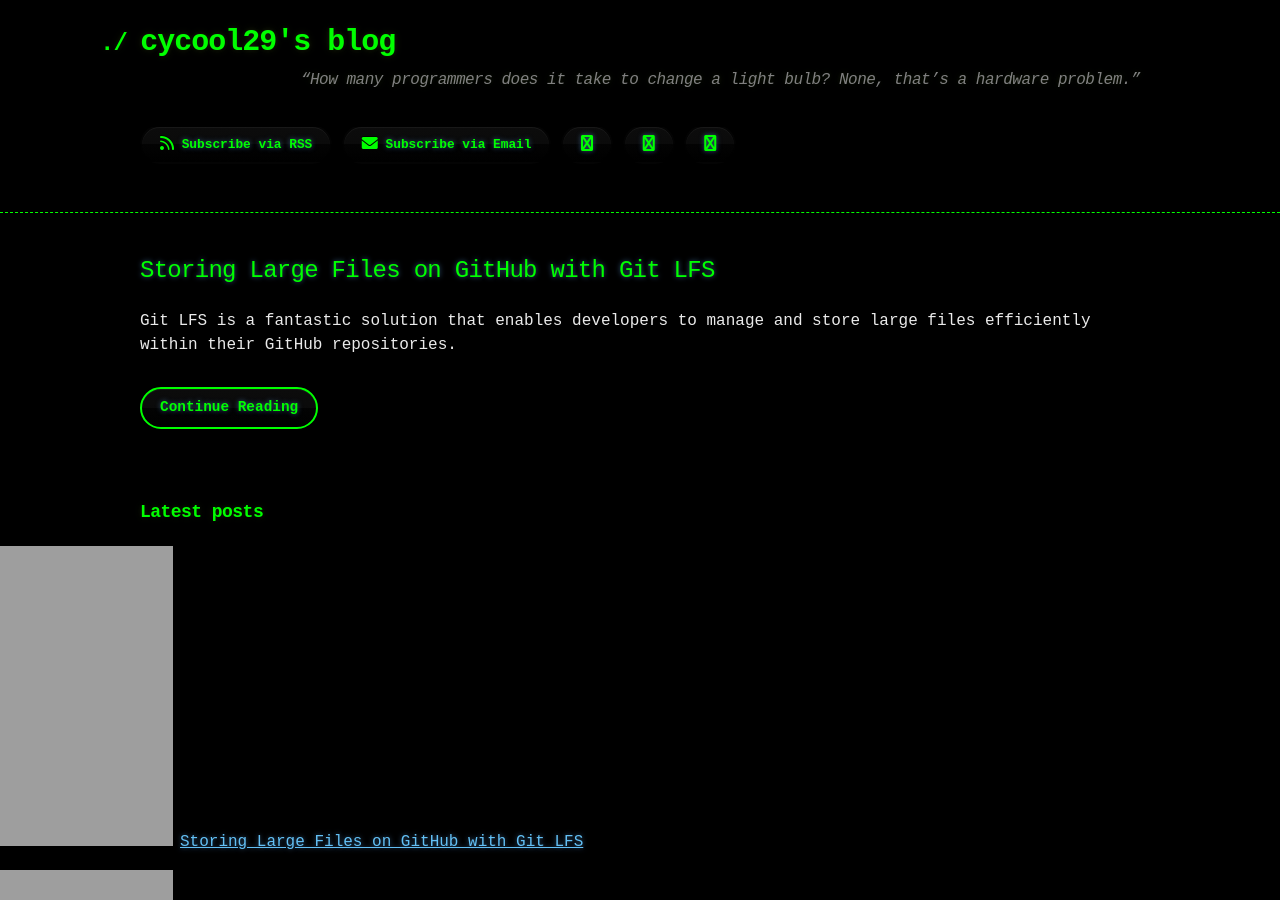
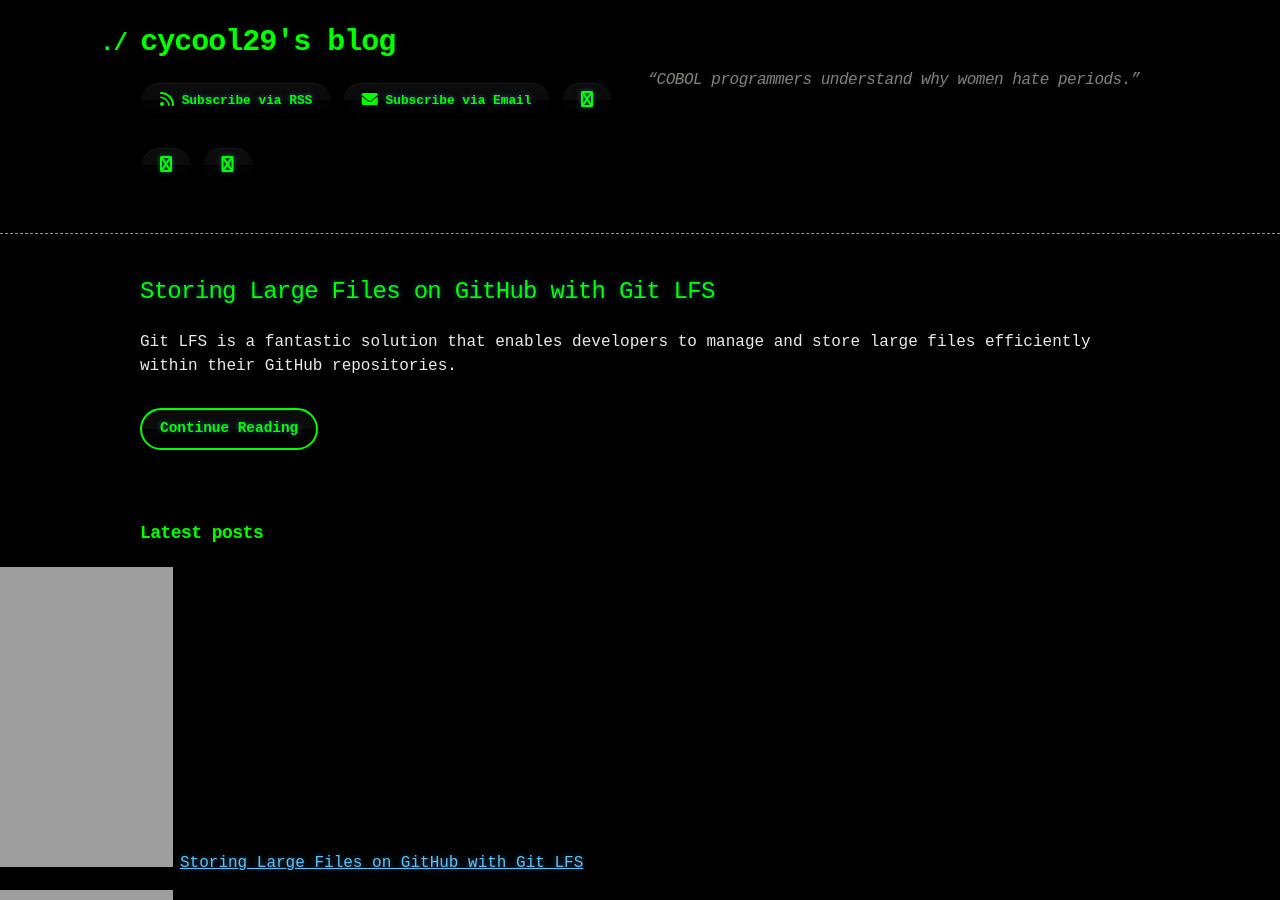
Before and after one commit to cycool29/cycool29.github.io, a Jekyll site: the page built from index.md, in a window 1280 px wide and 900 px high. Built offline with Jekyll 4.4.1, drawn with Linux system fonts in a browser that asks for light colours; a style sheet for code colours, icons or effects is not loaded.

Commit message:
Update quotes

```diff
--- a/_config.yml
+++ b/_config.yml
@@ -1,5 +1,5 @@
 title: cycool29's blog
-description: "“How many programmers does it take to change a light bulb? None, that’s a hardware problem.” "
+description: "“COBOL programmers understand why women hate periods.” "
 bio: A high school student. Intermediate in Python, Git, Bash. Learning JavaScript. He/Him. "
 author: cycool29
 url: https://cycool29.github.io
```
